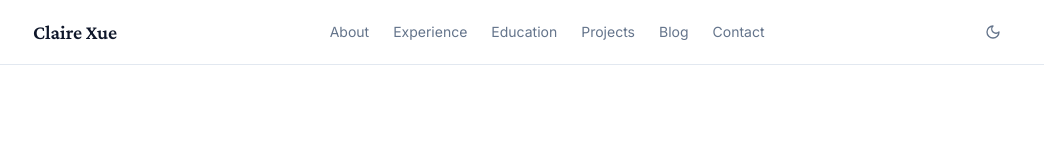
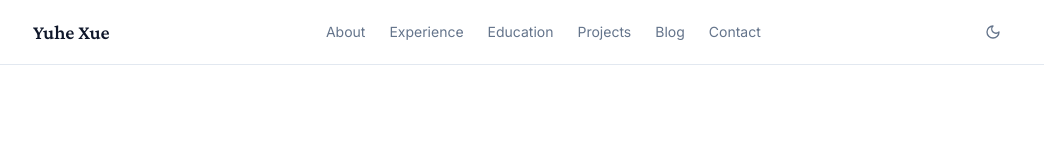
Before and after one commit to clairexue10/clairexue10.github.io, a Next.js app: page / in a window 1280 px wide. Shown: the top 160 px of the page, without its empty margins (119-1163 px from the left). Built offline with nearby package versions, Linux system fonts and the light colour scheme.

Commit message:
Change nav header from Claire Xue to Yuhe Xue
Co-Authored-By: Claude Sonnet 4.6 <noreply@anthropic.com>

```diff
--- a/components/Nav.tsx
+++ b/components/Nav.tsx
@@ -20,7 +20,7 @@ export default function Nav() {
           href="/"
           className="font-display text-xl font-semibold text-slate-900 dark:text-slate-100 shrink-0 hover:text-slate-600 dark:hover:text-slate-400 transition-colors"
         >
-          Claire Xue
+          Yuhe Xue
         </Link>
 
         <nav className="hidden md:flex items-center gap-6">
```
